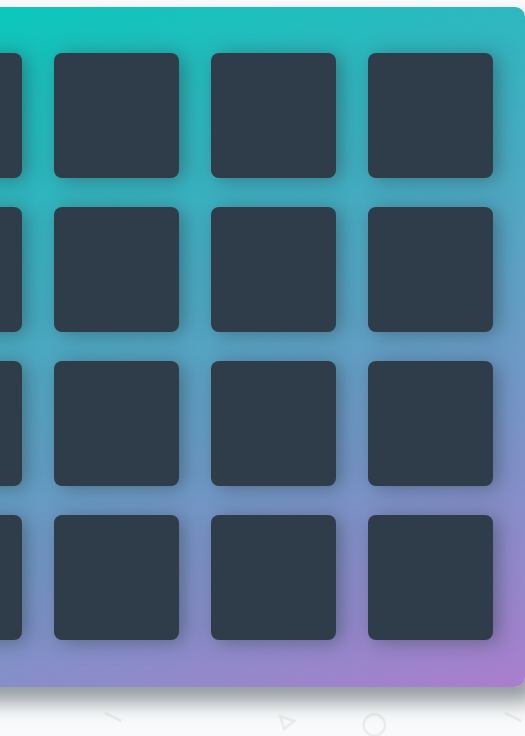
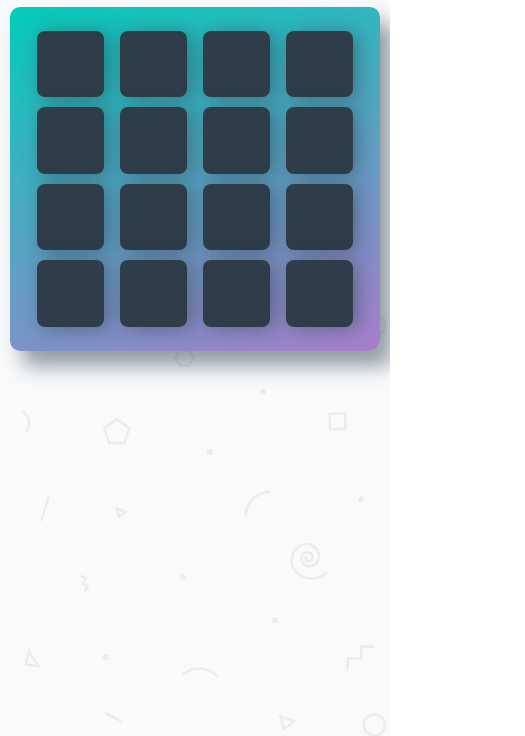
Before and after one commit to xMokAx/memory-game, a plain HTML site: page index.html in a window 390 px wide. Shown: the part 108-844 px from the top of the page, 525 px wide, since content can reach past the window. Drawn offline with Linux system fonts and the light colour scheme; a web font is replaced by a local one.

Commit message:
feat: make the design responsive

```diff
--- a/css/app.css
+++ b/css/app.css
@@ -40,22 +40,22 @@ h1 {
  */
 
 .deck {
-    width: 660px;
-    min-height: 680px;
+    width: 95%;
+    max-width: 660px;
     background: linear-gradient(160deg, #02ccba 0%, #aa7ecd 100%);
-    padding: 32px;
+    padding: 4.85vw;
     border-radius: 10px;
     box-shadow: 12px 15px 20px 0 rgba(46, 61, 73, 0.5);
     display: flex;
     flex-wrap: wrap;
-    justify-content: space-between;
+    justify-content: space-around;
     align-items: center;
-    margin: 0 0 3em;
+    margin: 0;
 }
 
 .deck .card {
-    height: 125px;
-    width: 125px;
+    flex: 0 0 20%;
+    margin: 5px;
     transition: transform 0.25s ease;
     background: #2e3d49;
     font-size: 0;
@@ -68,6 +68,12 @@ h1 {
     box-shadow: 5px 2px 20px 0 rgba(46, 61, 73, 0.5);
 }
 
+.deck .card:before {
+    content: '';
+    display: table;
+    padding-top: 100%;
+}
+
 .deck .card.open {
     transform: rotateY(360deg);
     transition: transform 0.25s ease;
@@ -76,14 +82,14 @@ h1 {
 }
 
 .deck .card.show {
-    font-size: 33px;
+    font-size: 5vw;
 }
 
 .deck .card.match {
     cursor: default;
     animation: resize 0.5s 1 ease;
     background: #02ccba;
-    font-size: 33px;
+    font-size: 5vw;
 }
 
 @keyframes resize {
--- a/index.html
+++ b/index.html
@@ -5,6 +5,7 @@
     <meta charset="utf-8">
     <title>Matching Game</title>
     <meta name="description" content="">
+    <meta name="viewport" content="width=device-width, initial-scale=1.0">
     <link rel="stylesheet prefetch" href="https://maxcdn.bootstrapcdn.com/font-awesome/4.6.1/css/font-awesome.min.css">
     <link rel="stylesheet prefetch" href="https://fonts.googleapis.com/css?family=Coda">
     <link rel="stylesheet" href="css/app.css">
```
